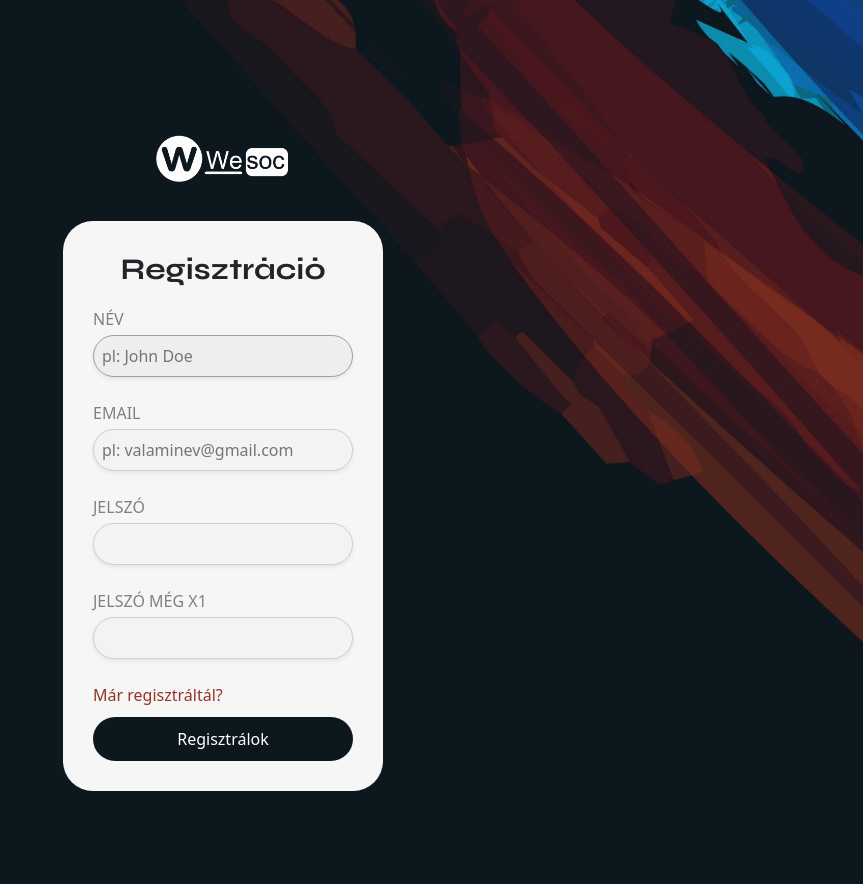
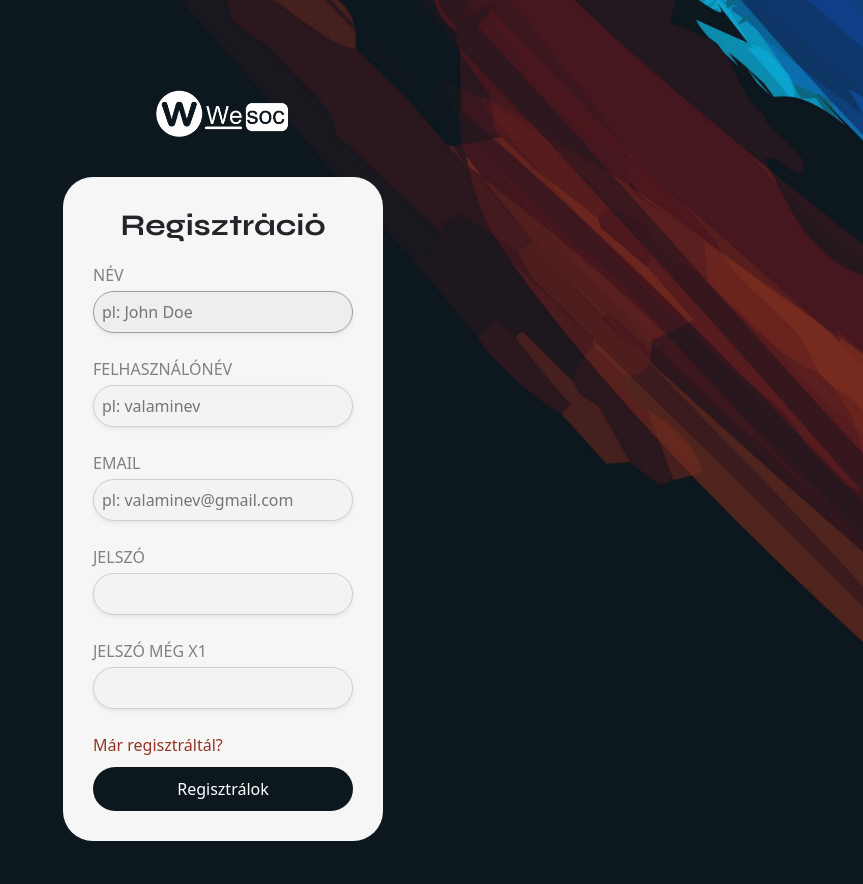
Before and after one commit to Emmatsoka/vizsgaprojekt.github.io, a Laravel app: page /register in a window 1280 px wide. Shown: the whole page, without its empty margins (417-1280 px from the left). Run offline with Laravel 10, Linux system fonts and the light colour scheme.

Commit message:
Felhasználónév hozzáadása stb

```diff
--- a/app/Http/Controllers/Auth/RegisteredUserController.php
+++ b/app/Http/Controllers/Auth/RegisteredUserController.php
@@ -31,12 +31,14 @@ class RegisteredUserController extends Controller
     public function store(Request $request): RedirectResponse
     {
         $request->validate([
+            'username' => ['required', 'string', 'max:18', 'unique:'.User::class],
             'name' => ['required', 'string', 'max:255'],
             'email' => ['required', 'string', 'lowercase', 'email', 'max:255', 'unique:'.User::class],
             'password' => ['required', 'confirmed', Rules\Password::defaults()],
         ]);
 
         $user = User::create([
+            'username' => $request->username,
             'name' => $request->name,
             'email' => $request->email,
             'password' => Hash::make($request->password),
--- a/app/Models/User.php
+++ b/app/Models/User.php
@@ -18,6 +18,7 @@ class User extends Authenticatable
      * @var array<int, string>
      */
     protected $fillable = [
+        'username',
         'name',
         'email',
         'password',
--- a/public/styles/app-main.css
+++ b/public/styles/app-main.css
@@ -245,3 +245,6 @@ border-radius: 25px !important;
     margin-bottom: 20px !important;
     margin-top: 20px !important;
 }
+.profilszerkesztes form img{
+
+}
--- a/public/styles/gorgo.css
+++ b/public/styles/gorgo.css
@@ -6,17 +6,17 @@
 
 
   ::-webkit-scrollbar-track {
-    background: #252525;
+    background: #132129;
 
   }
 
 
   ::-webkit-scrollbar-thumb {
-    background: #5f5f5f;
+    background: #2c4858;
     border-radius: 100px;
   }
 
 
   ::-webkit-scrollbar-thumb:hover {
-    background: #3d3d3d;
+    background: #233a47;
   }
--- a/public/styles/style.css
+++ b/public/styles/style.css
@@ -42,9 +42,12 @@ form{
     margin:0 auto !important;
 
 }
+#regisztraciosform>#logo{
+    top: 10vh;
+}
 #regisztraciosform{
 
-    margin-top: 25vh !important;
+    margin-top: 20vh !important;
 }
 #bejelentkezesform, #elfelejtettjelszoform{
     margin-top: 25vh !important;
@@ -56,6 +59,9 @@ form{
     transform: translateX(-50%);
     position: absolute;
     transition: 0.3s all;
+}
+body:has(#regisztraciosform) #logo{
+    top: 10vh !important;
 }
 #logo:hover{
     opacity: 70% !important;
@@ -80,7 +86,7 @@ form h1{
 
 }
 
-#password, #email, #password_confirmation, #name{
+#password, #email, #password_confirmation, #name, #username{
     border: 1px rgb(207, 207, 207) solid;
     border-radius: 30px !important;
     padding: 8px;
--- a/public/styles/webs.css
+++ b/public/styles/webs.css
@@ -161,6 +161,7 @@ nav{
     opacity: 70% !important;
     transition: 0.3s all;
 }
+
 #felgorget img{
     width: 30px !important;
     height: auto !important;
--- a/resources/views/auth/register.blade.php
+++ b/resources/views/auth/register.blade.php
@@ -12,6 +12,11 @@
             <x-input-error :messages="$errors->get('name')" class="mt-2" />
         </div>
 
+        <div class="mt-4">
+            <x-input-label for="username" :value="__('FELHASZNÁLÓNÉV')" /><br>
+            <x-text-input id="username" class="block mt-1 w-full" type="text" name="username" :value="old('username')" required autofocus autocomplete="username" placeholder="pl: valaminev"/>
+            <x-input-error :messages="$errors->get('username')" class="mt-2" />
+        </div>
         <!-- Email Address -->
         <div class="mt-4">
             <x-input-label for="email" :value="__('EMAIL')" /><br>
--- a/resources/views/layouts/navigation.blade.php
+++ b/resources/views/layouts/navigation.blade.php
@@ -15,7 +15,7 @@
             <ul class="navbar-nav">
                 <div class="dropdown">
                     <a class=" dropdown-toggle text-dark" href="#" role="button" id="navbarDropdown" data-bs-toggle="dropdown" aria-expanded="false">
-                        <img src="pics/pkep.png" height="auto" width="35px">{{ Auth::user()->name }}
+                        <img src="{{URL::asset('user/'.Auth::user()->profilkep)}}" height="auto" width="35px">{{ Auth::user()->name }}
                     </a>
                     <ul class="dropdown-menu dropdown-menu-end" aria-labelledby="navbarDropdown">
                         <li><a class="dropdown-item" href="{{ url('profilom') }}">{{ __('Profilom') }}</a></li>
--- a/resources/views/oldalak/fooldal.blade.php
+++ b/resources/views/oldalak/fooldal.blade.php
@@ -20,7 +20,7 @@
   <button onclick="fel()" id="felgorget" ><img src="pics/fel.png"></button>
     <header>
 
-      <nav class="navbar navbar-expand-lg navbar-dark megjelenites">
+      <nav class="navbar navbar-expand-lg navbar-dark megjelenites ">
 
           <a class="navbar-brand" href="{{ url('fooldal') }}"><img src="Wesoc_logo_white_png.png" height="auto" width="120px"></a>
           <button class="navbar-toggler" type="button" data-bs-toggle="collapse" data-bs-target="#navbarNav" aria-controls="navbarNav" aria-expanded="false" aria-label="Toggle navigation">
```
Also changed, not shown: app/Http/Controllers/ProfileController.php (+8 -1 lines), resources/views/profile/partials/update-profile-information-form.blade.php (+10 -2 lines), database/migrations/2014_10_12_000000_create_users_table.php, public/avatars/1709628441.jpg (added), public/user/1709628441.jpg (added), public/user/1709628451.jpg (added), public/user/1709628460.jpg (added), public/user/1709628648.jpg (added), public/user/felhasznalo.png (added).
